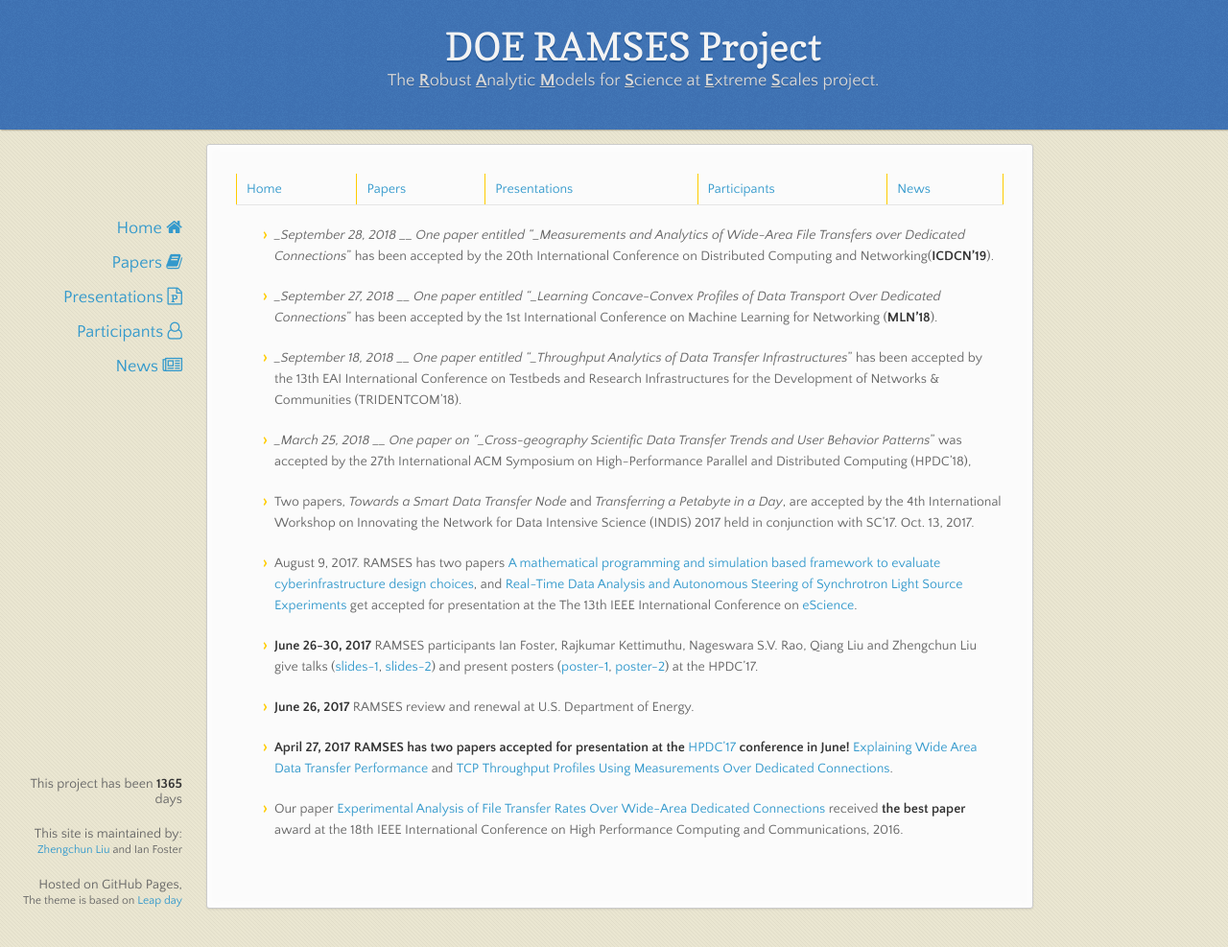
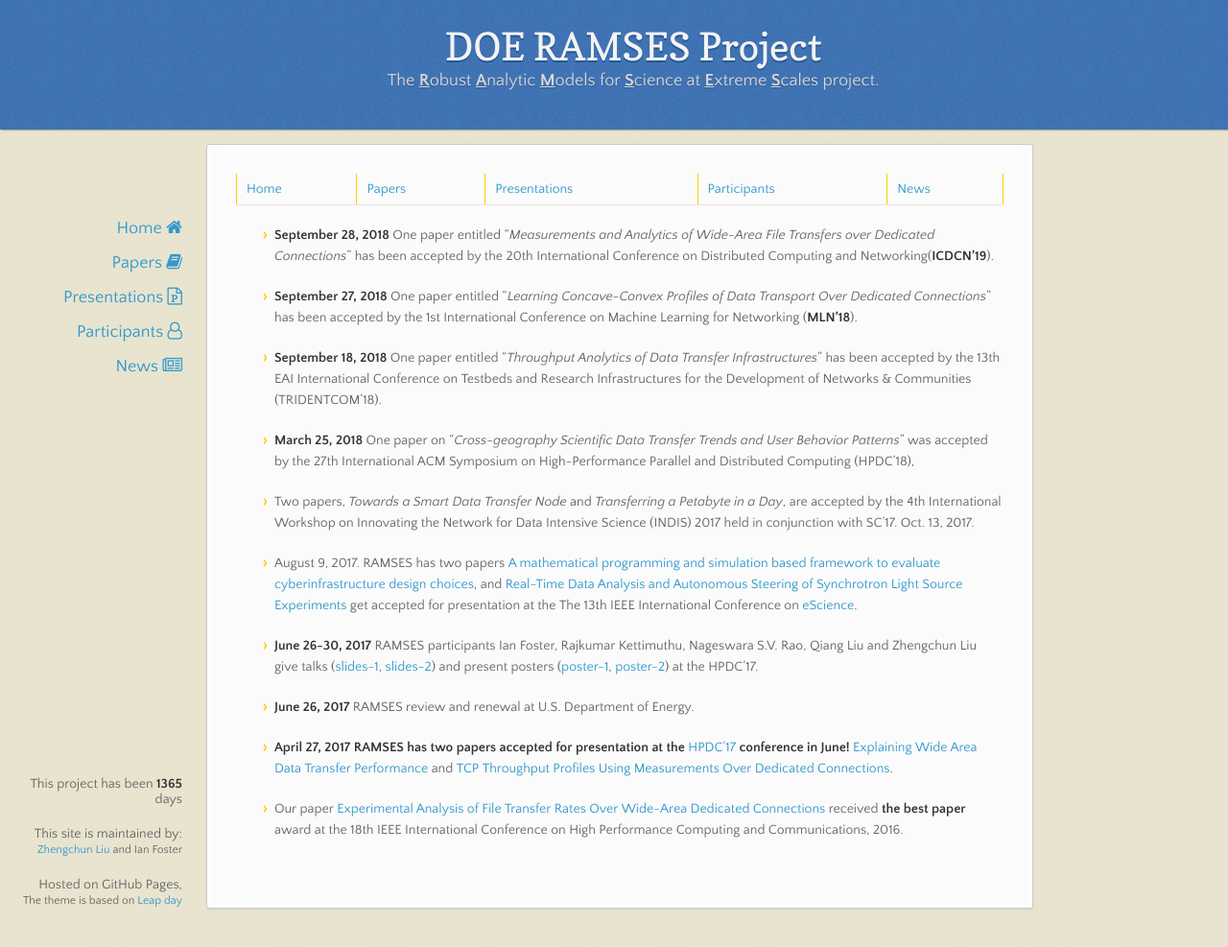
Before and after one commit to ramsesproject/ramses.github.io, a Jekyll site: the page built from news.md, in a window 1280 px wide and 987 px high. Shown: the whole window at 96% size. Built offline with Jekyll 4.4.1, drawn with Linux system fonts in a browser that asks for light colours; nearby versions of some CDN libraries.

Commit message:
add, delete, polish etc.

```diff
--- a/news.md
+++ b/news.md
@@ -3,13 +3,13 @@ layout: default
 ---
 [Home](index.html)| [Papers](papers.html) | [Presentations](presentations.html) | [Participants](participants.html) | [News](news.html)
 
-* __September 28, 2018 __ One paper entitled "_Measurements and Analytics of Wide-Area File Transfers over Dedicated Connections_" has been accepted by the 20th International Conference on Distributed Computing and Networking(**ICDCN'19**).
+* __September 28, 2018__ One paper entitled "_Measurements and Analytics of Wide-Area File Transfers over Dedicated Connections_" has been accepted by the 20th International Conference on Distributed Computing and Networking(**ICDCN'19**).
 
-* __September 27, 2018 __ One paper entitled "_Learning Concave-Convex Profiles of Data Transport Over Dedicated Connections_" has been accepted by the 1st International Conference on Machine Learning for Networking (**MLN'18**).
+* __September 27, 2018__ One paper entitled "_Learning Concave-Convex Profiles of Data Transport Over Dedicated Connections_" has been accepted by the 1st International Conference on Machine Learning for Networking (**MLN'18**).
 
-* __September 18, 2018 __ One paper entitled "_Throughput Analytics of Data Transfer Infrastructures_" has been accepted by the 13th EAI International Conference on Testbeds and Research Infrastructures for the Development of Networks & Communities (TRIDENTCOM'18).
+* __September 18, 2018__ One paper entitled "_Throughput Analytics of Data Transfer Infrastructures_" has been accepted by the 13th EAI International Conference on Testbeds and Research Infrastructures for the Development of Networks & Communities (TRIDENTCOM'18).
 
-* __March 25, 2018 __  One paper on "_Cross-geography Scientific Data Transfer Trends and User Behavior Patterns_" was accepted by the 27th International ACM Symposium on High-Performance Parallel and Distributed Computing (HPDC'18),
+* __March 25, 2018__  One paper on "_Cross-geography Scientific Data Transfer Trends and User Behavior Patterns_" was accepted by the 27th International ACM Symposium on High-Performance Parallel and Distributed Computing (HPDC'18),
 
 * Two papers, _Towards a Smart Data Transfer Node_ and _Transferring a Petabyte in a Day_, are accepted by the 4th International Workshop on Innovating the Network for Data Intensive Science (INDIS) 2017 held in conjunction with SC'17. Oct. 13, 2017.
 
```
